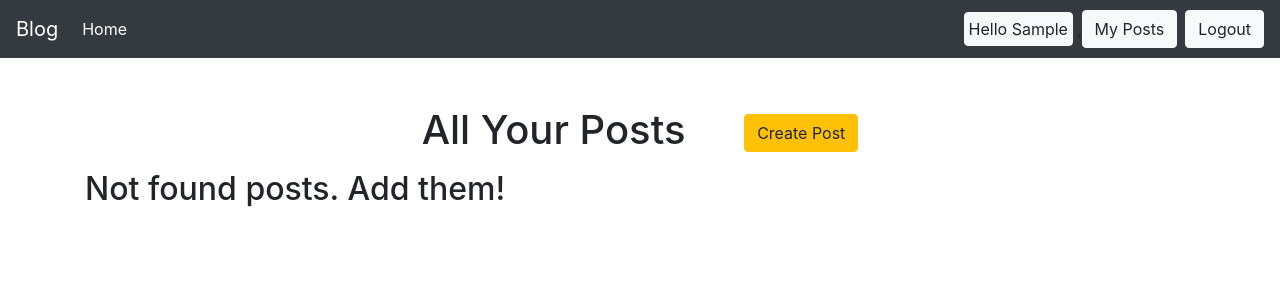
After one commit to VladislavGnom/Django_Blog, a Django app: a page that uses appblog/templates/appblog/base.html in a window 1280 px wide. The commit adds this page. Shown: the top 300 px of the page. Run offline with Django 5.2, Linux system fonts and the light colour scheme; the visitor is signed in with stand-in values (Sample User, id 1); data that the repository does not hold is empty.

Commit message:
A lot of new things have been added: a page for displaying posts of each user, a logout error has been fixed, and much more

```diff
--- a/appblog/templates/appblog/base.html
+++ b/appblog/templates/appblog/base.html
@@ -22,6 +22,7 @@
             </ul>
             {% if request.user.is_authenticated %}
                 <span class="btn btn-light m-1 p-1">Hello {% if request.user.first_name %}{{ request.user.first_name }}{% else %}{{ request.user.username }}{% endif %}</span>,
+                <a class="mr-2" href="{% url 'user_posts' username=request.user %}"><button type="submit" class="btn btn-light">My Posts</button></a>
                 <a href="{% url 'logout' %}"><button type="submit" class="btn btn-light">Logout</button></a>
             {% else %}
                 <a href="{% url 'login' %}"><button class="btn btn-light">Log-in</button></a>
@@ -37,5 +38,20 @@
         {% endblock %}
     </div>
 
+    <!-- <footer class="pt-4 my-md-5 pt-md-5 border-top">
+        <div class="row">
+          <div class="col-12 col-md">
+            <a class="navbar-brand text-dark" href="{% url 'index' %}">Blog</a>
+            <small class="d-block mb-3 text-muted">Copyright © 2024</small>
+          </div>
+          <div class="col-6 col-md">
+            <h5>Features</h5>
+            <ul class="list-unstyled text-small">
+              <li><a class="text-muted" href="{% url 'show' %}">Home</a></li>
+            </ul>
+          </div>
+        </div>
+    </footer> -->
+
 </body>
 </html>
--- a/appblog/templates/appblog/create_post.html
+++ b/appblog/templates/appblog/create_post.html
@@ -3,7 +3,7 @@
 {% load crispy_forms_tags %}
 
 {% block main %}
-<h1>Create Post Page</h1>
+<h1 class="text-center">Create Post Page</h1>
 
 <form action="" method="post">
     {% csrf_token %}
--- a/appblog/templates/appblog/detail_post.html
+++ b/appblog/templates/appblog/detail_post.html
@@ -3,7 +3,7 @@
 {% load crispy_forms_tags %}
 
 {% block main %}
-<h1>Detail Post Page</h1>
+<h1 class="text-center">Detail Post Page</h1>
 
 <div class="card text-center mb-6">
     <div class="card-title mt-2">
--- a/appblog/templates/appblog/edit_post.html
+++ b/appblog/templates/appblog/edit_post.html
@@ -3,7 +3,7 @@
 {% load crispy_forms_tags %}
 
 {% block main %}
-<h1>Edit Post Page</h1>
+<h1 class="text-center">Edit Post</h1>
 
 <form action="" method="post">
     {% csrf_token %}
--- a/appblog/templates/appblog/index.html
+++ b/appblog/templates/appblog/index.html
@@ -3,7 +3,7 @@
 {% block main %}
 
 <div class="mx-auto text-center">
-    <h1>Index Page</h1>
+    <h1 class="text-center">Index Page</h1>
 </div>
 
 
--- /dev/null
+++ b/appblog/templates/appblog/user_post_display.html
@@ -0,0 +1,28 @@
+{% extends 'appblog/base.html' %}
+
+{% block main %}
+<h1 class="text-center mb-3">All Your Posts  <a class="ml-5" href="{% url 'create_post' %}"><button class="btn btn-warning">Create Post</button></a></h1>
+
+<div>
+{% if posts %}
+{% for post in posts %}
+<div class="card text-center mb-4">
+    <div class="card-title mt-2">
+        <h3><a href="{% url 'edit_post' post_id=post.pk %}">{{ post.title }}</a></h3>
+        <hr>
+    </div>
+    <div class="card-body">
+        <span>{{ post.author }}</span>
+        <span>{{ post.create_time }}</span>
+        <form action="{% url 'delete_post' post_id=post.pk %}" method="post">
+            {% csrf_token %}
+            <button class="btn btn-danger" type="submit">Delete post</button>
+        </form>
+    </div>
+</div>
+{% endfor %}
+{% else %}
+<h2>Not found posts. Add them!</h2>
+{% endif %}
+</div>
+{% endblock %}
--- a/appblog/urls.py
+++ b/appblog/urls.py
@@ -9,4 +9,5 @@ urlpatterns = [
     path('blog/edit_post/<int:post_id>', views.edit_post, name='edit_post'),
     path('blog/delete_post/<int:post_id>', views.delete_post, name='delete_post'),
     path('blog/create_post', views.create_post, name='create_post'),
+    path('blog/<username>/posts/', views.user_post_display, name='user_posts'),
 ]
--- a/appblog/views.py
+++ b/appblog/views.py
@@ -73,7 +73,7 @@ def delete_post(request, post_id):
     if request.method == 'POST':
         post.delete()
 
-    return redirect('show')
+    return redirect('user_posts', username=request.user)
 
 
 @login_required
@@ -86,7 +86,7 @@ def create_post(request):
             new_post.author = request.user
             new_post.save()
 
-            return redirect('show')
+            return redirect('user_posts', username=request.user)
     else:
         create_form = CreatePostForm()
 
@@ -94,3 +94,14 @@ def create_post(request):
                'form': create_form,
                }
     return render(request, 'appblog/create_post.html', context=context)
+
+
+
+def user_post_display(request, username):
+    posts = models.Post.objects.filter(author=request.user)
+
+    context = {'title': 'All Posts',
+               'posts': posts,
+               }
+
+    return render(request, 'appblog/user_post_display.html', context=context)
```
